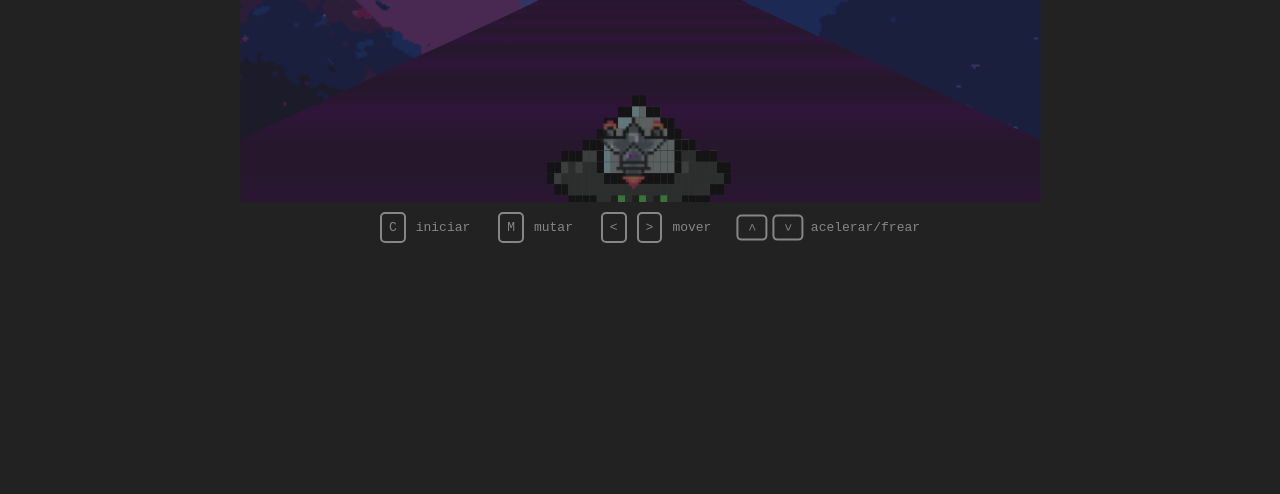
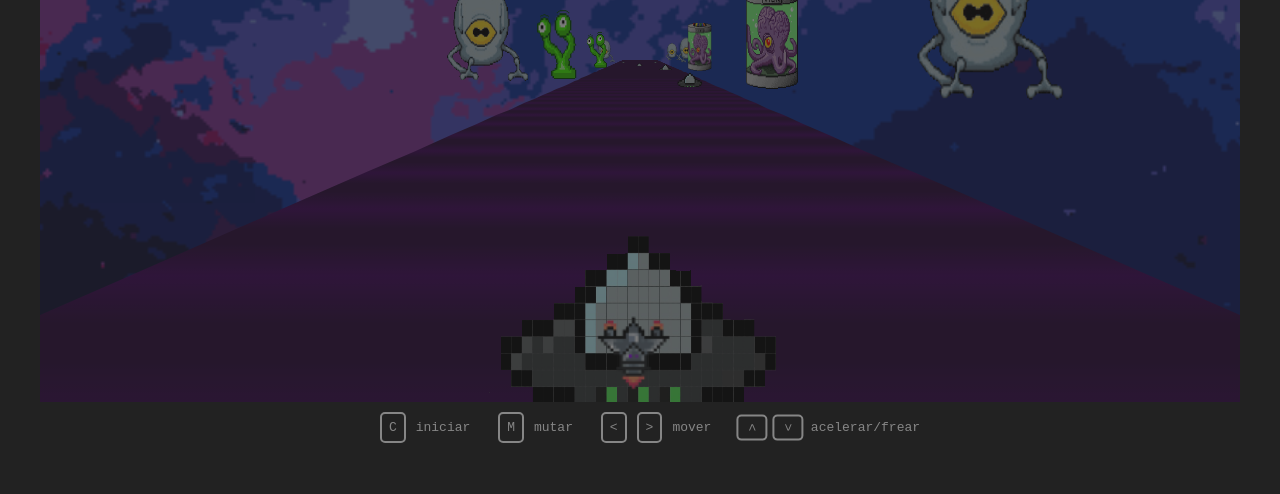
Before and after one commit to Lawd-UFS/DividedSpace, a plain HTML site: page index.html in a window 1280 px wide. Shown: the part 306-800 px from the top of the page. Drawn offline with Linux system fonts and the light colour scheme; no server answers.

Commit message:
atualização do tema, alteração da chegada e ajuste no tamanho da view

```diff
--- a/script.js
+++ b/script.js
@@ -1,3 +1,5 @@
+
+
 const ASSETS = {
 
     COLOR: {
@@ -37,7 +39,7 @@ const ASSETS = {
         height: 36
       },
       FINISH: {
-        src: 'https://s3-us-west-2.amazonaws.com/s.cdpn.io/155629/finish.png',
+        src: 'CCET_PARK-removebg-preview.png',
         width: 339,
         height: 180,
         offset: -.5
@@ -49,13 +51,14 @@ const ASSETS = {
 
     AUDIO: {
       theme: 'Dark Ocean - Menu Theme of Divided Space.mp3',
-      game: 'Saturn Drift - Main Theme of Divided Space.mp3',
+      game: 'Meteor Rush - Main Theme of Divided Space.mp3',
       engine: 'https://s3-us-west-2.amazonaws.com/s.cdpn.io/155629/engine.wav',
       honk: 'buzina-navio.mp3',
       beep: 'https://s3-us-west-2.amazonaws.com/s.cdpn.io/155629/beep.wav'
     }
 
   }
+
 
 
   Number.prototype.pad = function(numZeros, char = 0) {
@@ -212,6 +215,7 @@ const ASSETS = {
 
           source.loop = true;
           source.start(0);
+
       });
 
       document.addEventListener('keydown', (event) => {
@@ -277,6 +281,7 @@ const ASSETS = {
 
           source.start(0);
 
+
       });
   }
 
@@ -310,9 +315,9 @@ const ASSETS = {
 
   const highscores = []
 
-  const width = 800
+  const width = 1200
   const halfWidth = width / 2
-  const height = 500
+  const height = 700
   const roadW = 4000
   const segL = 200
   const camD = 0.2
```
Also changed, not shown: index.html (+5 -0 lines), CCET_PARK-removebg-preview.png (added), Portal_ajustado.png (added), 3 other files.
